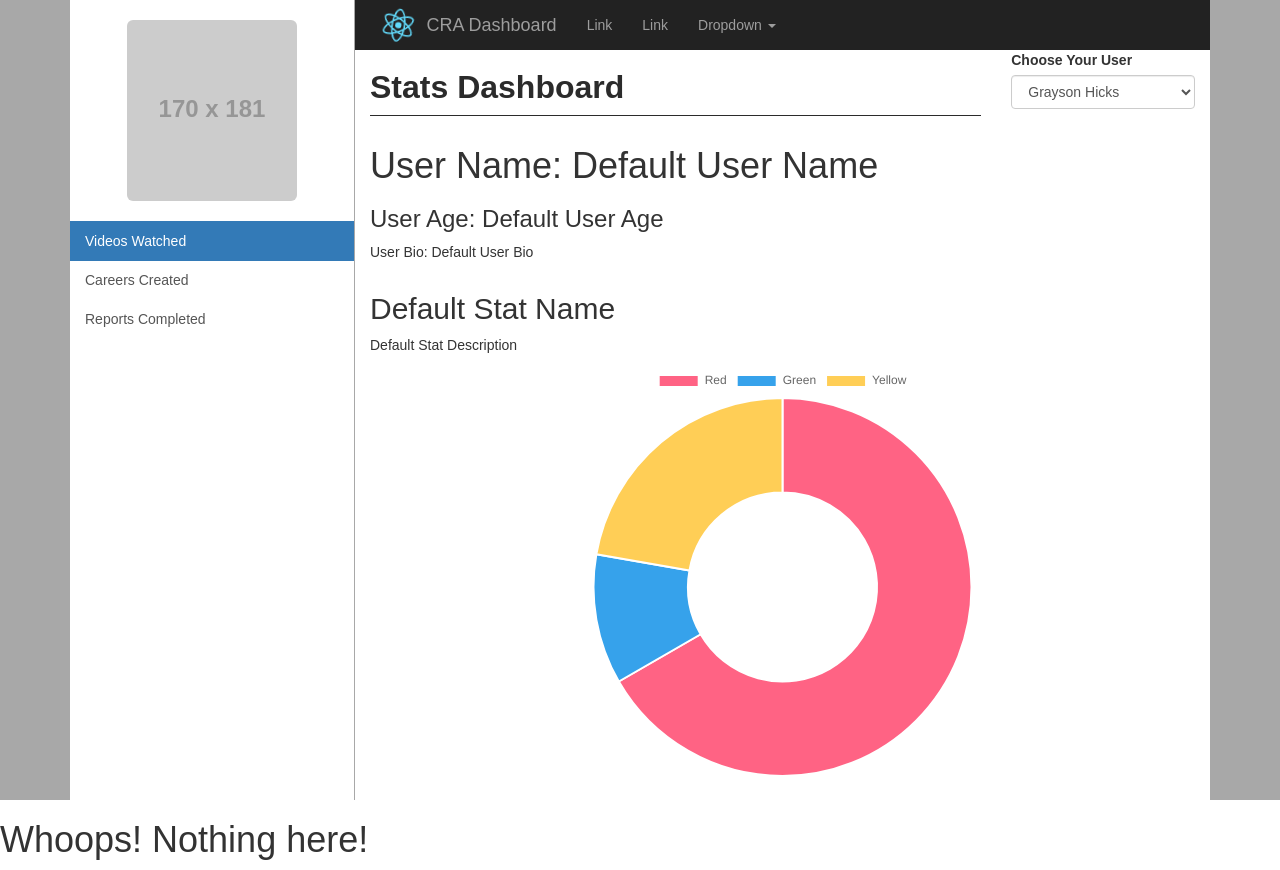
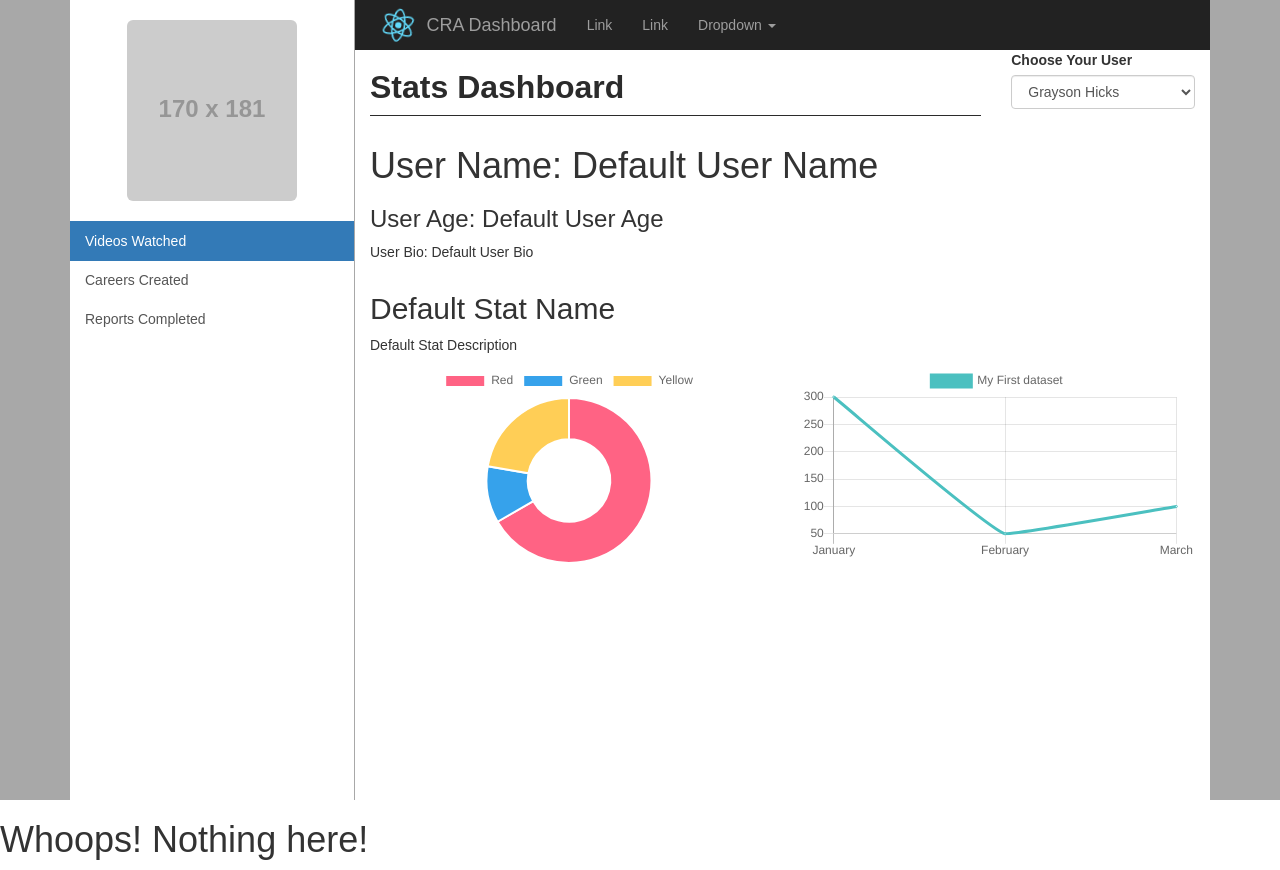
Before and after one commit to graysonhicks/dashboard, a React (Create React App) app: page / in a window 1280 px wide. Shown: the top 870 px of the page. Built offline with nearby package versions, Linux system fonts and the light colour scheme.

Commit message:
basic line graph

```diff
--- a/src/App.js
+++ b/src/App.js
@@ -84,16 +84,16 @@ class App extends Component {
             		'Yellow'
             	],
             	datasets: [{
-            		data: [300, 50, 100],
+            		data: [120, 35, 400],
             		backgroundColor: [
-            		'#FF6384',
-            		'#36A2EB',
-            		'#FFCE56'
+            		'#AA3939',
+            		'#226666',
+            		'#7A9F35'
             		],
             		hoverBackgroundColor: [
-            		'#FF6384',
-            		'#36A2EB',
-            		'#FFCE56'
+            		'#AA3939',
+            		'#226666',
+            		'#7A9F35'
             		]
             	}]
             }
@@ -109,14 +109,14 @@ class App extends Component {
             	datasets: [{
             		data: [200, 150, 400],
             		backgroundColor: [
-            		'#FF6384',
-            		'#36A2EB',
-            		'#FFCE56'
+            		'#FF0000',
+            		'#00B8B8',
+            		'#A2F300'
             		],
             		hoverBackgroundColor: [
-            		'#FF6384',
-            		'#36A2EB',
-            		'#FFCE56'
+            		'#FF0000',
+            		'#00B8B8',
+            		'#A2F300'
             		]
             	}]
             }
@@ -130,16 +130,16 @@ class App extends Component {
             		'Yellow'
             	],
             	datasets: [{
-            		data: [100, 50, 300],
+            		data: [100, 300, 50],
             		backgroundColor: [
-            		'#FF6384',
-            		'#36A2EB',
-            		'#FFCE56'
+            		'#F00038',
+            		'#FFEB00',
+            		'#0B5EC1'
             		],
             		hoverBackgroundColor: [
-            		'#FF6384',
-            		'#36A2EB',
-            		'#FFCE56'
+            		'#F00038',
+            		'#FFEB00',
+            		'#0B5EC1'
             		]
             	}]
             }
--- /dev/null
+++ b/src/components/UserLine/UserLine.js
@@ -0,0 +1,45 @@
+import React, { Component } from 'react';
+import {Line} from 'react-chartjs-2';
+import './UserLine.css';
+
+const settings = {
+     labels: ['January', 'February', 'March'],
+     datasets: [
+         {
+             label: 'My First dataset',
+             fill: false,
+             lineTension: 0.1,
+             backgroundColor: 'rgba(75,192,192,0.4)',
+             borderColor: 'rgba(75,192,192,1)',
+             borderCapStyle: 'butt',
+             borderDash: [],
+             borderDashOffset: 0.0,
+             borderJoinStyle: 'miter',
+             pointBorderColor: 'rgba(75,192,192,1)',
+             pointBackgroundColor: '#fff',
+             pointBorderWidth: 1,
+             pointHoverRadius: 5,
+             pointHoverBackgroundColor: 'rgba(75,192,192,1)',
+             pointHoverBorderColor: 'rgba(220,220,220,1)',
+             pointHoverBorderWidth: 2,
+             pointRadius: 1,
+             pointHitRadius: 10
+         }
+     ]
+}
+
+class UserLineComponent extends Component {
+    constructor(props) {
+       super(props);
+
+       settings.datasets[0].data = this.props.stat.data.datasets[0].data
+     }
+
+  render() {
+    return (
+      <Line data={settings} redraw></Line>
+    );
+  }
+}
+
+export default UserLineComponent;
--- a/src/components/UserStats/UserStats.js
+++ b/src/components/UserStats/UserStats.js
@@ -1,7 +1,8 @@
 import React, { Component } from 'react';
 import { Row, Col } from 'react-bootstrap';
 import './UserStats.css';
-import UserDoughnutComponent from '../UserDoughnut/UserDoughnut'
+import UserDoughnutComponent from '../UserDoughnut/UserDoughnut';
+import UserLineComponent from '../UserLine/UserLine'
 
 class UserStatsComponent extends Component {
 
@@ -22,8 +23,11 @@ class UserStatsComponent extends Component {
             </Col>
           </Row>
           <Row>
-            <Col xs={12}>
+            <Col xs={6}>
                 <UserDoughnutComponent stat={this.props.stat}></UserDoughnutComponent>
+            </Col>
+            <Col xs={6}>
+                <UserLineComponent stat={this.props.stat}></UserLineComponent>
             </Col>
           </Row>
       </div>
```
Also changed, not shown: src/components/UserLine/UserLine.css (added).
